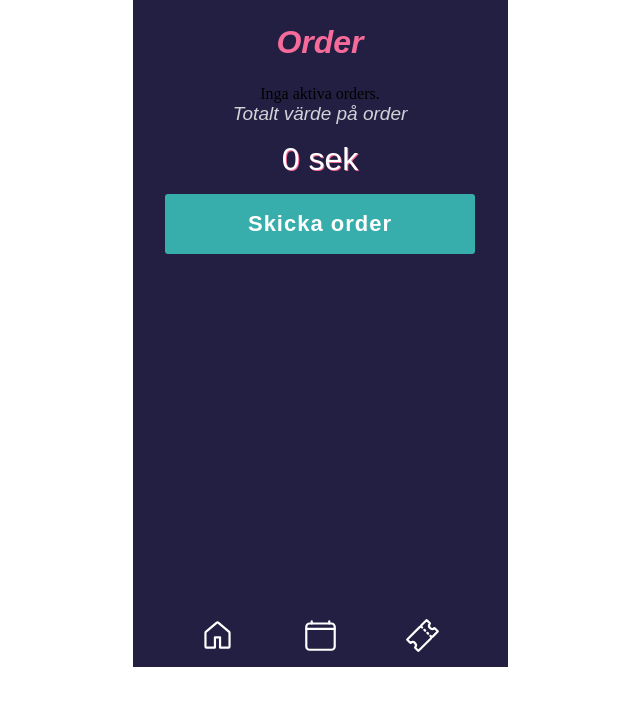
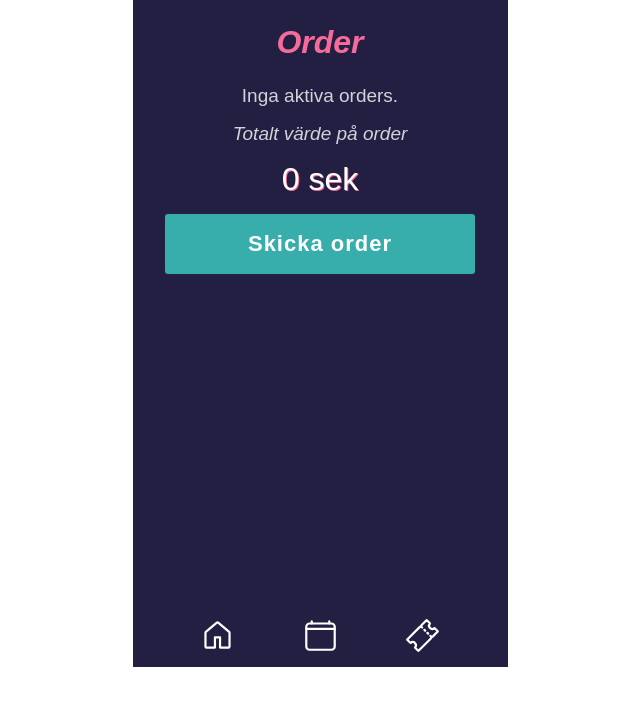
Before and after one commit to GlasMaol/whereItsAt, a React (Vite) app in the folder whereItsAt/: page /orders in a window 1280 px wide. Shown: the top 706 px of the page, without its empty margins (320-960 px from the left). Built offline with nearby package versions, Linux system fonts and the light colour scheme; a web font is replaced by a local one.

Commit message:
fixed totals and nr of tickets across pages

```diff
--- a/whereItsAt/src/components/eventCalc/EventCalc.jsx
+++ b/whereItsAt/src/components/eventCalc/EventCalc.jsx
@@ -45,19 +45,16 @@ function EventCalc({ event }) {
 
 export default EventCalc;*/
 
-import { useContext, useState, useEffect } from "react";
-import { OrderContext } from "../../OrderContextProvider";
+import { useState, useEffect } from "react";
+import { useOrderContext } from "../../OrderContextProvider";
 import './eventCalc.css';
 
 function EventCalc({ event }) {
     if (!event) {
-        return <div>Loading event data...</div>;
+        return <div className="fault-message">Loading event data...</div>;
     }
 
-    const { addTickets, removeTickets, ticketCounts, eventPrices } = useContext(OrderContext);
-    /*console.log('ticketCounts', ticketCounts, event.id);*/
-    /*const initialTicketCount = ticketCounts[event.id] || 0;
-    const initialTotalPrice = event.price || 0;*/
+    const { addTickets, removeTickets, ticketCounts, eventPrices } = useOrderContext();
     const [ticketCount, setTicketCount] = useState(0);
     const [totalPrice, setTotalPrice] = useState(0);
 
--- a/whereItsAt/src/components/orderCard/OrderCard.jsx
+++ b/whereItsAt/src/components/orderCard/OrderCard.jsx
@@ -1,19 +1,28 @@
-import React from 'react';
+import { useState, useEffect } from 'react';
 import { useOrderContext } from '../../OrderContextProvider';
 import './orderCard.css'
 
 function OrderCard({ order }) {
-    const { removeOrder, addTickets, removeTickets } = useOrderContext();
+    const { removeOrder, addTickets, removeTickets, ticketCounts } = useOrderContext();
+    const [localTicketCount, setLocalTicketCount] = useState(order.ticketCount);
+
+    useEffect(() => {
+        const updatedCount = ticketCounts[order.id] || 0;
+
+        setLocalTicketCount(updatedCount);
+    }, [ticketCounts, order.id]);
 
     const handleIncrease = () => {
         addTickets(order.id, 1, order.price);
-        console.log('ticket removed', addTickets);
+        console.log('ticket added', addTickets);
+        setLocalTicketCount(localTicketCount + 1);
     };
 
     const handleDecrease = () => {
-        if (order.ticketCount > 1) {
+        if (localTicketCount > 1) {
             removeTickets(order.id, 1, order.price);
             console.log('removed ticket', removeTickets);
+            setLocalTicketCount(localTicketCount - 1);
         } else {
             removeOrder(order.id);
         }
@@ -23,11 +32,14 @@ function OrderCard({ order }) {
         <div className="order-card__container">
             <span className="order-info_container">
                 <p className='order__titel'>{order.name}</p>
+
                 <p className='order__dates'>{order.date} {order.from} - {order.to}</p>
             </span>
-            <div className='eventcalc__controls'>
+            <div className='eventcalc__controls event-calc__height'>
                 <button className="calc__btn btn__border-right" onClick={handleDecrease}>-</button>
-                <span> {order.ticketCount} </span>
+
+                <span> {localTicketCount} </span>
+
                 <button className="calc__btn btn__border-left" onClick={handleIncrease}>+</button>
             </div>
         </div>
--- a/whereItsAt/src/index.css
+++ b/whereItsAt/src/index.css
@@ -77,3 +77,10 @@ h3 {
   border-radius: 3px;
   cursor: pointer;
 }
+
+.fault-message {
+  font-family: var(--h3-font-family);
+  color: rgba(255, 255, 255, 0.8);
+  font-size: 19px;
+  margin-bottom: 1rem;
+}
--- a/whereItsAt/src/pages/orderpage/OrderPage.jsx
+++ b/whereItsAt/src/pages/orderpage/OrderPage.jsx
@@ -1,9 +1,9 @@
 import { useOrderContext } from '../../OrderContextProvider';
-import OrderCard from '../../components/orderCard/OrderCard'; // Assuming this is the correct path to your OrderCard component
+import OrderCard from '../../components/orderCard/OrderCard';
 import './orderPage.css';
 
 function OrderPage() {
-    const { orders, totalPrice, confirmOrder } = useOrderContext(); // Remove updateOrder and removeOrder
+    const { orders, totalPrice, confirmOrder } = useOrderContext();
 
     const handlePlaceOrder = () => {
         confirmOrder();
@@ -22,7 +22,7 @@ function OrderPage() {
                             />
                         ))
                     ) : (
-                        <p>Inga aktiva orders.</p>
+                        <p className='fault-message'>Inga aktiva orders.</p>
                     )}
                 </section>
                 <section>
```
Also changed, not shown: whereItsAt/src/pages/orderpage/orderPage.css (line endings or trailing spaces).
